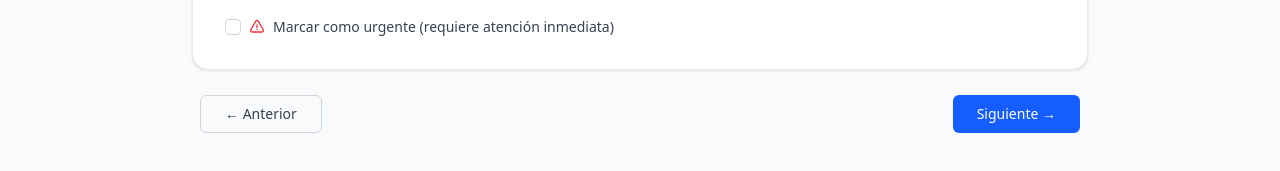
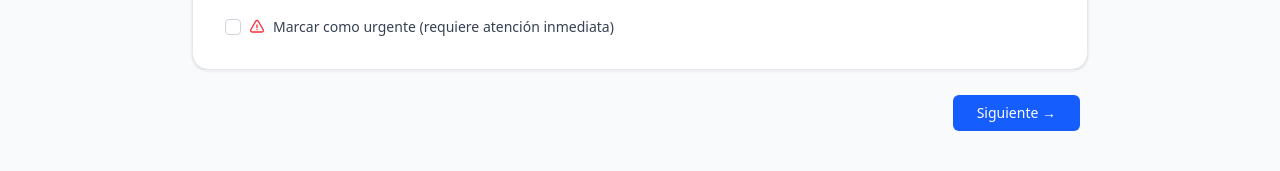
Before and after one commit to EdgarJr30/mlm_frontend, a React (Vite) app: page /create-ticket in a window 1280 px wide. Shown: the part 571-742 px from the top of the page. Built offline with nearby package versions, Linux system fonts and the light colour scheme.

Commit message:
Mejorar navegación del formulario multistep: ocultar botón 'Anterior' en paso 1 sin perder alineación

```diff
--- a/src/components/ticket/TicketForm.tsx
+++ b/src/components/ticket/TicketForm.tsx
@@ -455,14 +455,16 @@ export default function TicketForm() {
           <div className="w-full flex justify-center">
             <div className="w-full max-w-5xl px-18 pb-8">
               <div className="flex justify-between pt-6 border-t border-gray-100">
+                {step > 1 && (
                   <Button
                     variant="outline"
                     type="button"
-                  className="px-6 py-2 "
+                    className="px-6 py-2"
                     onClick={handlePrevious}
                   >
                     ← Anterior
                   </Button>
+                )}<div className="px-6 py-2" />
                 <Button type="submit" className="px-6 py-2" disabled={isSubmitting}>
                   {isSubmitting ? "Enviando..." : "Crear Ticket"}
                 </Button>
@@ -477,6 +479,7 @@ export default function TicketForm() {
         <div className="w-full flex justify-center">
           <div className="w-full max-w-5xl px-18 pb-8">
             <div className="flex justify-between pt-6 border-t border-gray-100">
+              {step > 1 && (
                 <Button
                   variant="outline"
                   type="button"
@@ -486,6 +489,8 @@ export default function TicketForm() {
                 >
                   ← Anterior
                 </Button>
+              )}<div className="px-6 py-2" />
+              {/* Solo muestra el botón "Anterior" si no es el primer paso */}
               <Button
                 type="button"
                 className="px-6 py-2"
```
Lines whose indentation alone changed are shown as unchanged.
